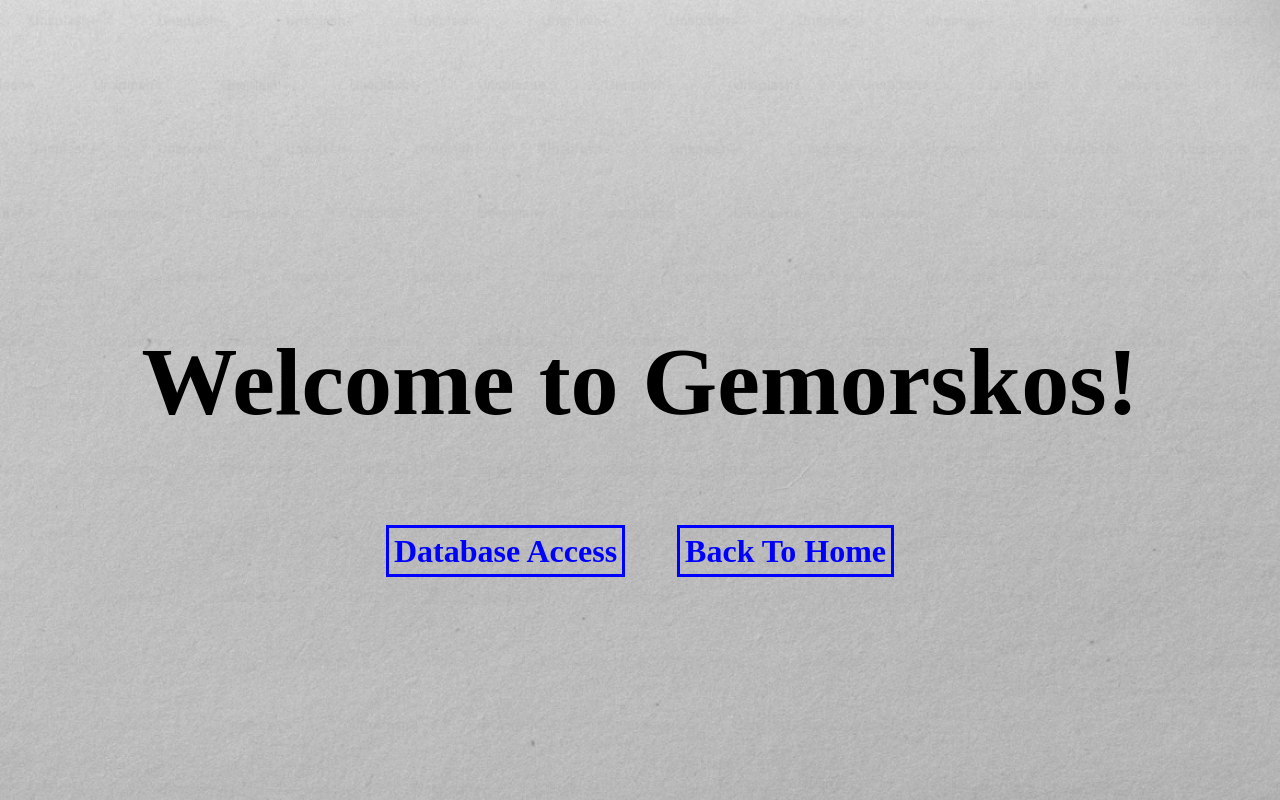
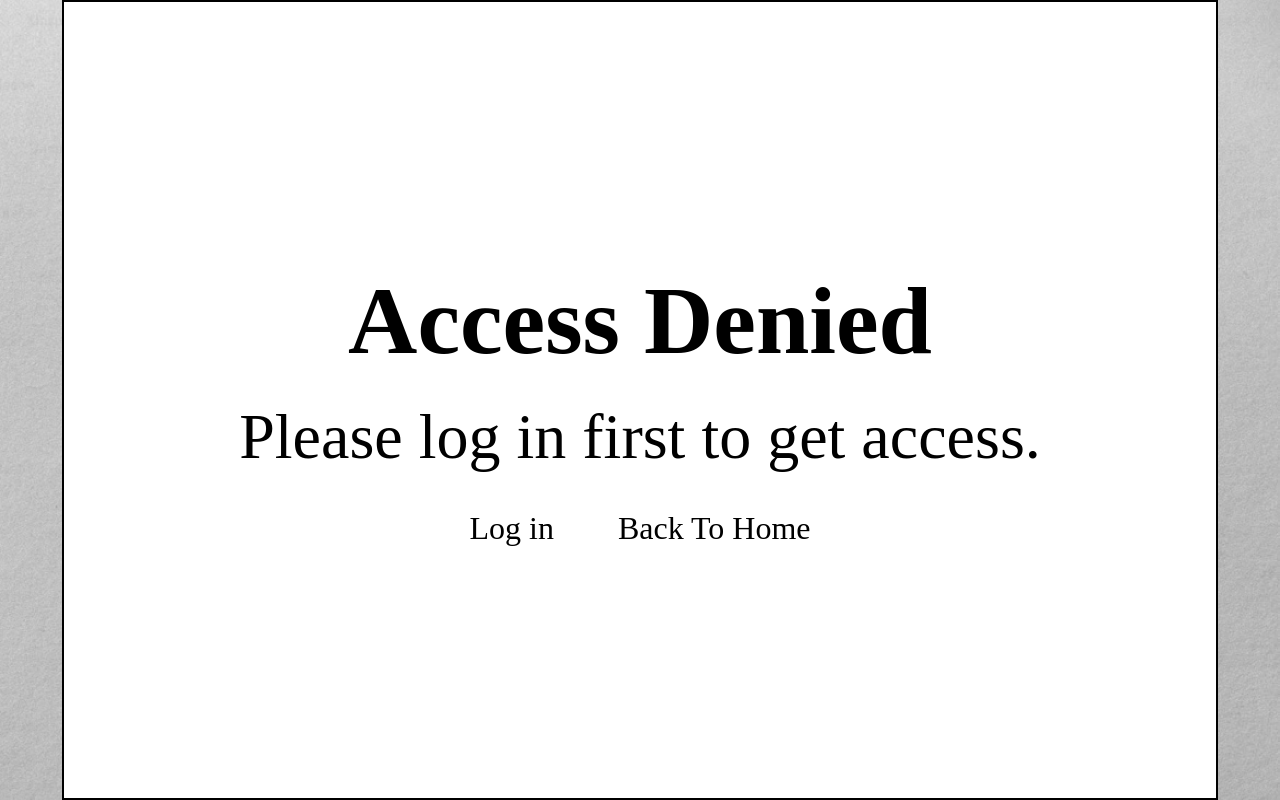
Before and after one commit to sigma-Jakub/gemorskosWebsite, a PHP site: page /welcome.php in a window 1280 px wide. Run offline with PHP 8.4, Linux system fonts and the light colour scheme.

Commit message:
improved website to not let people access welcome page without logging in first

```diff
--- a/login.php
+++ b/login.php
@@ -1,4 +1,6 @@
 <?php
+    session_start();
+
     $error = "";
 
     if($_SERVER["REQUEST_METHOD"] == "POST") {
@@ -18,6 +20,7 @@
                     $result = $stmt->fetch(PDO::FETCH_ASSOC);
 
                     if($result && password_verify($password, $result["passwordHash"])) {
+                        $_SESSION["access"] = $username;
                         header("Location: welcome.php");
                         exit();
                     } else {
--- a/styles/styleWelcome.css
+++ b/styles/styleWelcome.css
@@ -12,24 +12,49 @@ body {
     font-family: 'Times New Roman', Times, serif;
 }
 
+.main-container {
+    display: flex;
+    justify-content: center;
+    flex-direction: column;
+    align-items: center;
+    height: 100vh;
+    width: 90vw;
+    background-color: #FFFFFF;
+    border: 2px solid #000000;
+}
+
+.title, .subtitle {
+    margin-top: 12px;
+    margin-bottom: 12px;
+}
+
 .title {
     font-size: 96px;
     font-weight: bold;
 }
 
+.buttons {
+    margin-top: 24px;
+}
+
 .redirect-button {
+    text-decoration: none;
+    color: #000000;
+    padding: 16px 6px;
     font-size: 32px;
-    text-decoration: none;
-    font-weight: bold;
-    border: 3px solid blue;
-    color: blue;
-    padding: 5px;
     margin-left: 24px;
     margin-right: 24px;
     transition: 0.3s;
 }
 
 .redirect-button:hover {
-    background-color: blue;
-    color: lightblue;
+    background-color: #D9D9D9;
 }
+
+.redirect-button:active {
+    opacity: 0.7;
+}
+
+.subtitle {
+    font-size: 64px;
+}
--- a/welcome.php
+++ b/welcome.php
@@ -1,16 +1,40 @@
+<?php
+    session_start();
+?>
+
 <!DOCTYPE html>
 <html lang="en">
 <head>
     <meta charset="UTF-8">
     <meta name="viewport" content="width=device-width, initial-scale=1.0">
     <title>Gemorskos &vert; Welcome</title>
+    <link rel="icon" href="images/websiteIcon.png">
     <link rel="stylesheet" href="styles/styleWelcome.css">
 </head>
 <body>
-    <p class="title">Welcome to Gemorskos!</p>
-    <div class="buttons">
-        <a class="redirect-button" href="http://localhost:8080" target="_blank">Database Access</a>
-        <a class="redirect-button" href="index.php">Back To Home</a>
-    </div>
+    <?php
+        if(isset($_SESSION["access"])) {
+            echo '
+                <div class="main-container">
+                    <p class="title">Welcome to Gemorskos!</p>
+                    <div class="buttons">
+                        <a class="redirect-button" href="http://localhost:8080" target="_blank">Database Access</a>
+                        <a class="redirect-button" href="index.php">Back To Home</a>
+                    </div>
+                </div>
+            ';
+        } else {
+            echo '
+                <div class="main-container">
+                    <p class="title">Access Denied</p>
+                    <p class="subtitle">Please log in first to get access.</p>
+                    <div class="buttons">
+                        <a class="redirect-button" href="login.php">Log in</a>
+                        <a class="redirect-button" href="index.php">Back To Home</a>
+                    </div>
+                </div>
+            ';
+        }
+    ?>
 </body>
 </html>
```
Also changed, not shown: index.php (+21 -4 lines), logout.php (added, +8 -0 lines), styles/styleMain.css (+7 -0 lines).
